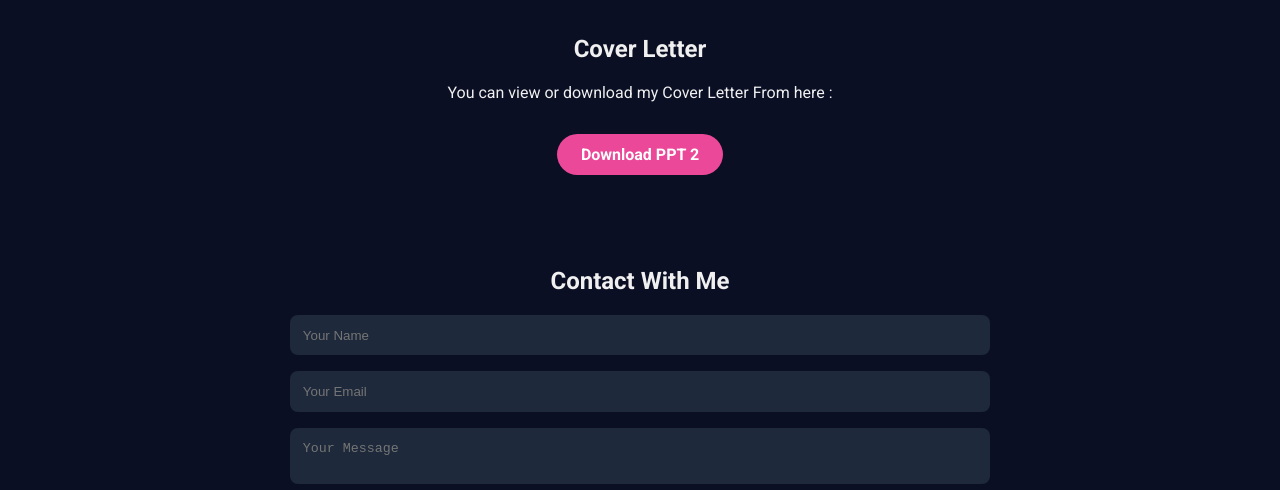
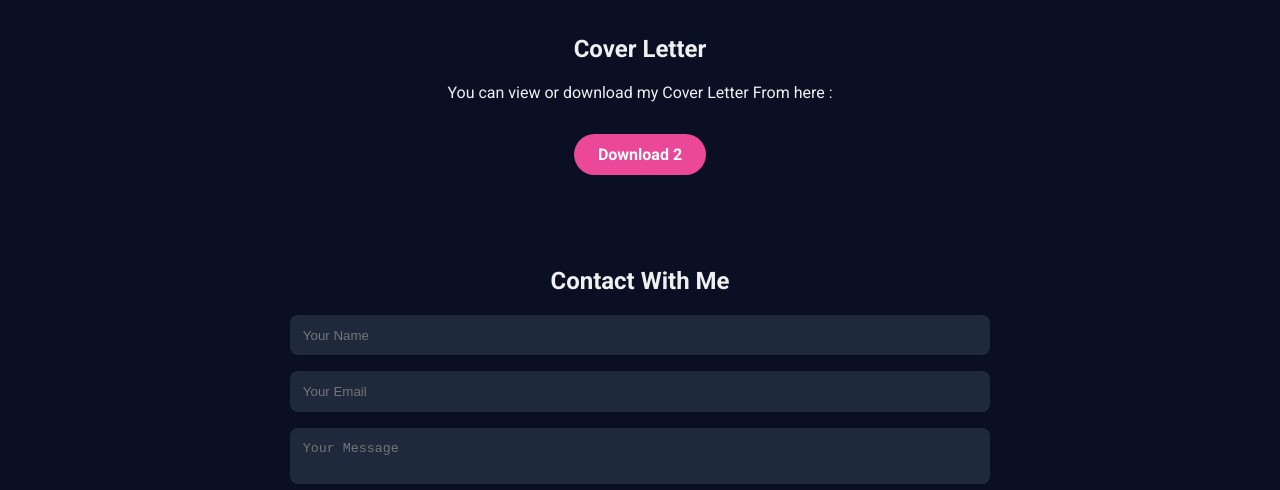
Before and after one commit to vedsaxena6987/E-Folio, a website: page index.html in a window 1280 px wide. Shown: the part 1247-1737 px from the top of the page. Drawn offline with Linux system fonts and the light colour scheme; no server answers.

Commit message:
new update

```diff
--- a/index.html
+++ b/index.html
@@ -78,7 +78,7 @@
     <section class="ppt-download">
       <h2>Cover Letter</h2>
       <p>You can view or download my Cover Letter From here :</p>
-      <a href="assets/COVER LETTER.pdf" target="_blank" class="btn filled">Download PPT 2</a>
+      <a href="assets/COVER LETTER.pdf" target="_blank" class="btn filled">Download  2</a>
     </section>
 
     <section id="contact" class="contact">
```
